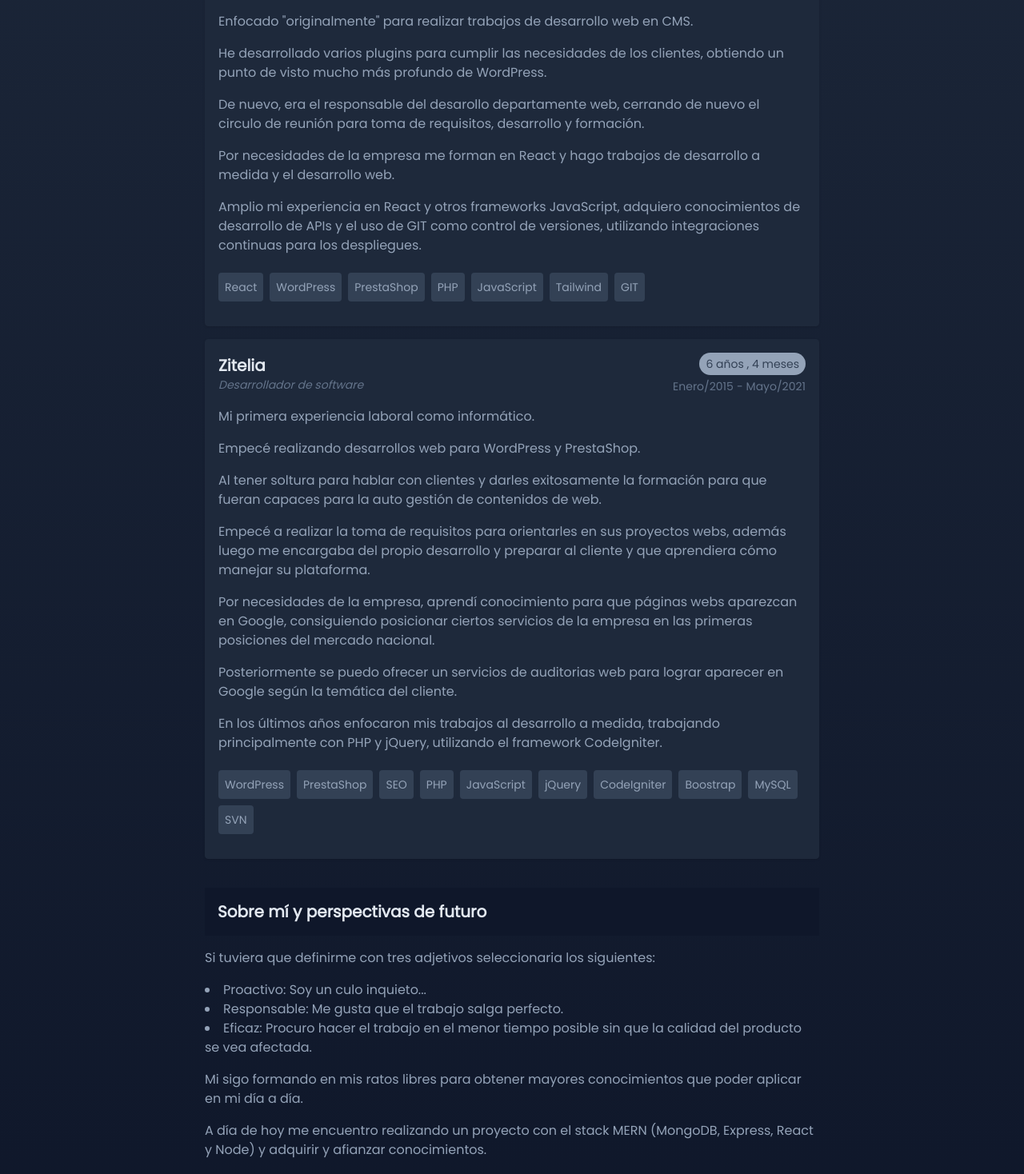
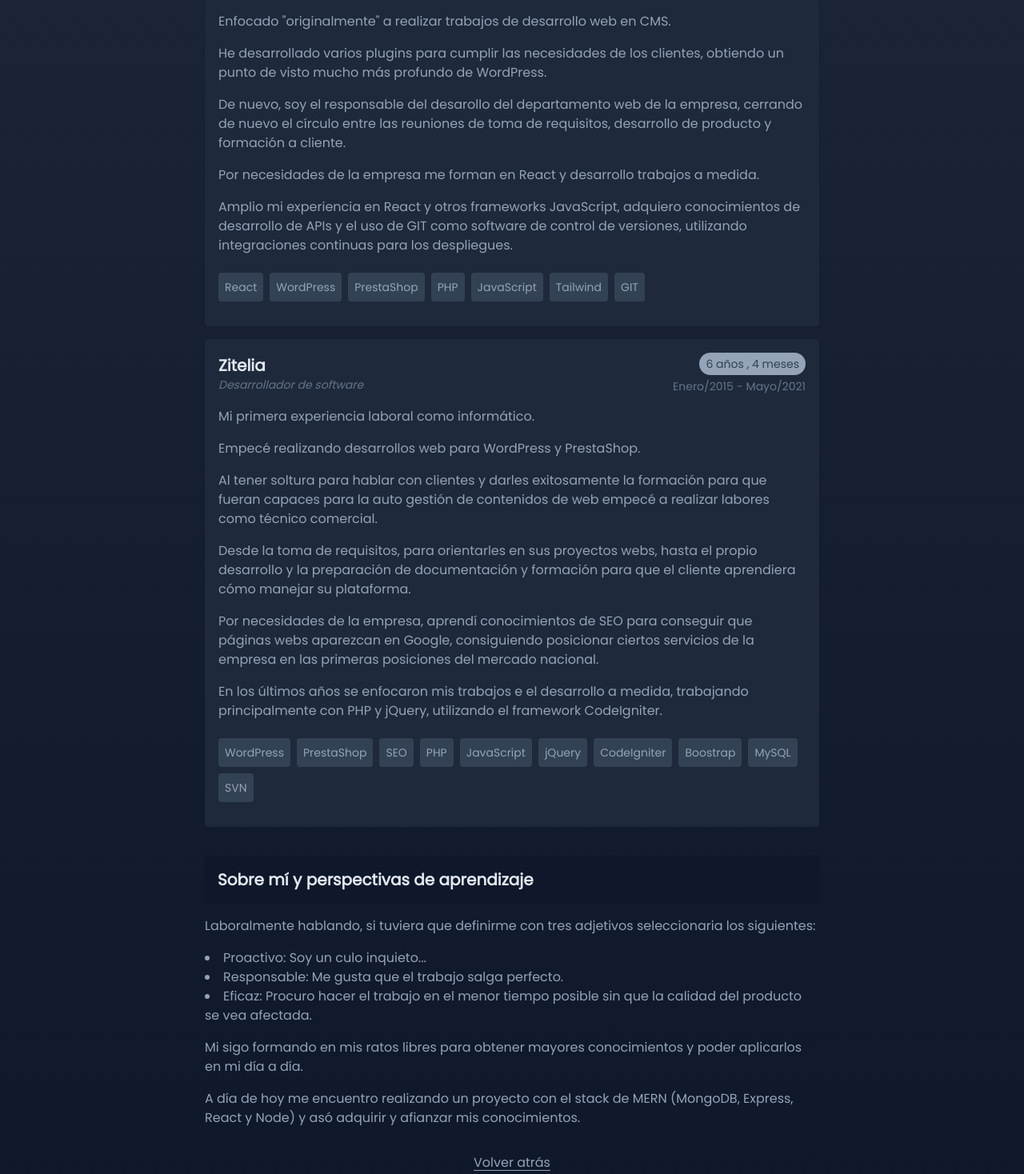
Before and after one commit to javiervallejooca/javiervallejo.me, a React (Vite) app: page /sobre-mi in a window 1280 px wide. Shown: the part 582-2050 px from the top of the page at 80% size. Built offline with nearby package versions, Linux system fonts and the light colour scheme.

Commit message:
Correcciones ortográficas
Correcciones ortográficas

```diff
--- a/src/components/Company.jsx
+++ b/src/components/Company.jsx
@@ -10,7 +10,6 @@
   technologies,
   current = false,
 }) => {
-  const [description, setDescription] = useState("");
   const [dateFrom, setDateFrom] = useState(new Date(textDateFrom));
   const [dateTo, setDateTo] = useState(new Date(textDateTo));
   const [months, setMonths] = useState(0);
@@ -88,8 +87,8 @@
         {company === "iteisa" && (
           <>
             <p className="mb-4">
-              Enfocado "originalmente" para realizar trabajos de desarrollo web
-              en CMS.
+              Enfocado "originalmente" a realizar trabajos de desarrollo web en
+              CMS.
             </p>
             <p className="mb-4">
               He desarrollado varios plugins para cumplir las necesidades de los
@@ -97,19 +96,19 @@
               WordPress.
             </p>
             <p className="mb-4">
-              De nuevo, era el responsable del desarollo departamente web,
-              cerrando de nuevo el circulo de reunión para toma de requisitos,
-              desarrollo y formación.
+              De nuevo, soy el responsable del desarollo del departamento web de
+              la empresa, cerrando de nuevo el círculo entre las reuniones de
+              toma de requisitos, desarrollo de producto y formación a cliente.
             </p>
             <p className="mb-4">
-              Por necesidades de la empresa me forman en React y hago trabajos
-              de desarrollo a medida y el desarrollo web.
+              Por necesidades de la empresa me forman en React y desarrollo
+              trabajos a medida.
             </p>{" "}
             <p className="mb-4">
               Amplio mi experiencia en React y otros frameworks JavaScript,
               adquiero conocimientos de desarrollo de APIs y el uso de GIT como
-              control de versiones, utilizando integraciones continuas para los
-              despliegues.
+              software de control de versiones, utilizando integraciones
+              continuas para los despliegues.
             </p>
           </>
         )}
@@ -125,28 +124,26 @@
             <p className="mb-4">
               Al tener soltura para hablar con clientes y darles exitosamente la
               formación para que fueran capaces para la auto gestión de
-              contenidos de web.
+              contenidos de web empecé a realizar labores como técnico
+              comercial.
             </p>
             <p className="mb-4">
-              Empecé a realizar la toma de requisitos para orientarles en sus
-              proyectos webs, además luego me encargaba del propio desarrollo y
-              preparar al cliente y que aprendiera cómo manejar su plataforma.
+              Desde la toma de requisitos, para orientarles en sus proyectos
+              webs, hasta el propio desarrollo y la preparación de documentación
+              y formación para que el cliente aprendiera cómo manejar su
+              plataforma.
             </p>
             <p className="mb-4">
               {" "}
-              Por necesidades de la empresa, aprendí conocimiento para que
-              páginas webs aparezcan en Google, consiguiendo posicionar ciertos
-              servicios de la empresa en las primeras posiciones del mercado
-              nacional.
-            </p>
-            <p className="mb-4">
-              Posteriormente se puedo ofrecer un servicios de auditorias web
-              para lograr aparecer en Google según la temática del cliente.
+              Por necesidades de la empresa, aprendí conocimientos de SEO para
+              conseguir que páginas webs aparezcan en Google, consiguiendo
+              posicionar ciertos servicios de la empresa en las primeras
+              posiciones del mercado nacional.
             </p>
             <p className="mb-4">
               {" "}
-              En los últimos años enfocaron mis trabajos al desarrollo a medida,
-              trabajando principalmente con PHP y jQuery, utilizando el
+              En los últimos años se enfocaron mis trabajos e el desarrollo a
+              medida, trabajando principalmente con PHP y jQuery, utilizando el
               framework CodeIgniter.
             </p>
           </>
--- a/src/pages/About.jsx
+++ b/src/pages/About.jsx
@@ -15,7 +15,7 @@
           </p>
           <p className="mb-4">
             Tras finalizar el grado superior de desarollo de aplicaciones
-            informáticas, por lo que me animo a estudiar la carrera de{" "}
+            informáticas, me animo a estudiar la carrera de{" "}
             <span className="bg-slate-400 text-slate-800 px-1">
               ingeniería informática
             </span>{" "}
@@ -24,7 +24,7 @@
           <p className="mb-4">
             En el año 2017 finalizo el TFC (trabajo de fin de carrera) y me
             adentro completamente en el mundo laboral, aunque ya me encontraba
-            trabajando a tiempo parcial como desarrollador en Zitelia, los años
+            trabajando a tiempo parcial como desarrollador en Zitelia, los
             últimos años de carrera estuve compaginando trabajo y estudios.
           </p>
         </div>
@@ -120,12 +120,12 @@
       </div>
       <div className="w-5/6 sm:w-3/4 md:w-3/5 xl:max-w-5xl relative mb-4">
         <div className="sticky top-0 right-0 py-4 px-4 text-slate-200 font-bold text-xl opacity-100 bg-slate-900 mb-4">
-          Sobre mí y perspectivas de futuro
+          Sobre mí y perspectivas de aprendizaje
         </div>
         <div className="text-slate-400">
           <p className="mb-4">
-            Si tuviera que definirme con tres adjetivos seleccionaria los
-            siguientes:
+            Laboralmente hablando, si tuviera que definirme con tres adjetivos
+            seleccionaria los siguientes:
           </p>
           <ul class="list-disc list-inside mb-4">
             <li>Proactivo: Soy un culo inquieto...</li>
@@ -137,11 +137,11 @@
           </ul>
           <p className="mb-4">
             Mi sigo formando en mis ratos libres para obtener mayores
-            conocimientos que poder aplicar en mi día a día.
+            conocimientos y poder aplicarlos en mi día a día.
           </p>
           <p className="mb-4">
-            A día de hoy me encuentro realizando un proyecto con el stack MERN
-            (MongoDB, Express, React y Node) y adquirir y afianzar
+            A día de hoy me encuentro realizando un proyecto con el stack de
+            MERN (MongoDB, Express, React y Node) y asó adquirir y afianzar mis
             conocimientos.
           </p>
         </div>
```
